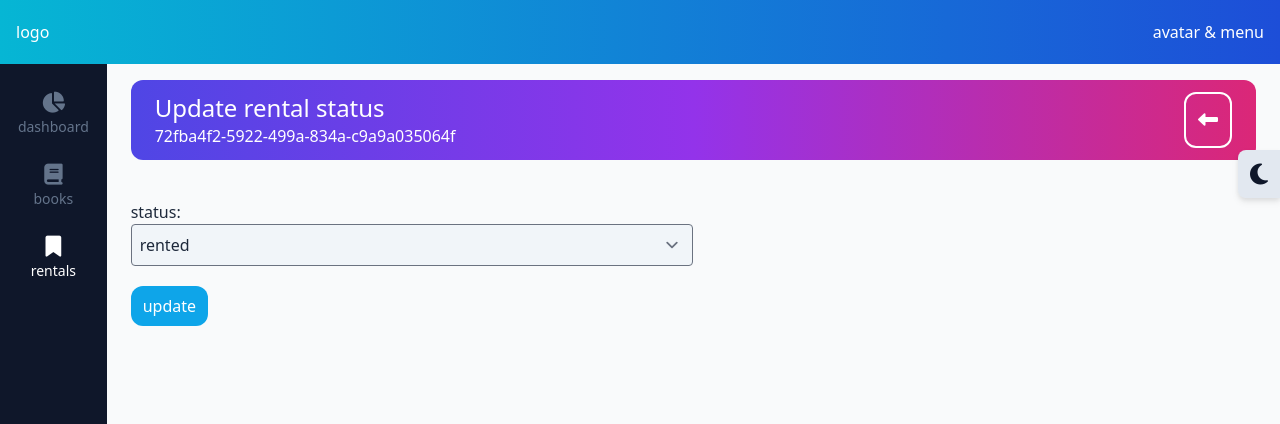
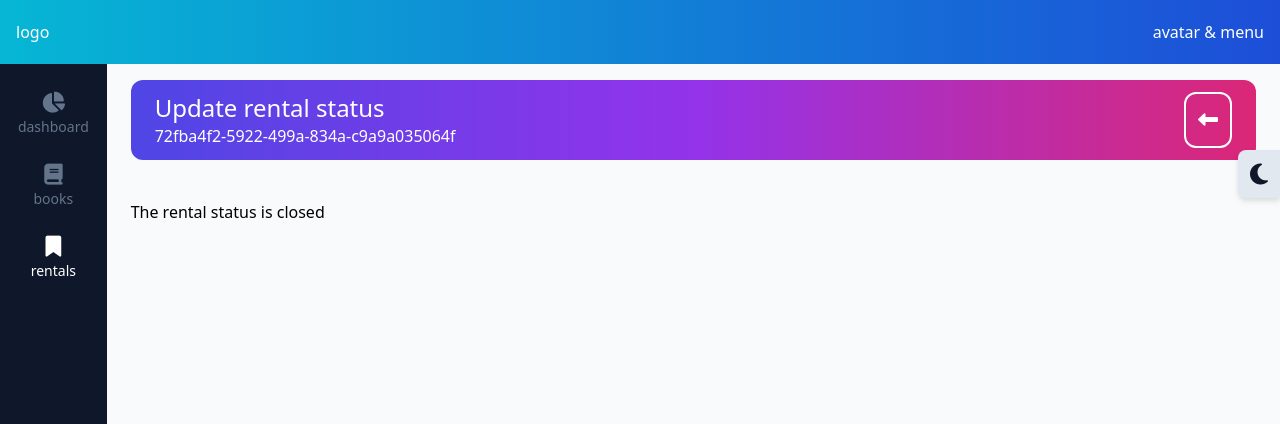
Before and after one commit to papei78/djangoTw, a Django app: page /rentals/1/9/ in a window 1280 px wide. Shown: the top 424 px of the page. Run offline with Django 5.2, Linux system fonts and the light colour scheme; data comes from the database, SQL or seed files in the repository; style sheets or scripts are compiled from the project's sources; some libraries are stand-ins or nearby versions.

Commit message:
change status access

```diff
--- a/src/rentals/templates/rentals/update.html
+++ b/src/rentals/templates/rentals/update.html
@@ -16,6 +16,11 @@ update status
 {% include 'components/header.html' with title="Update rental status" description=object.book.id is_go_back=True %}
 
 
+{% if object.is_closed %}
+
+The rental status is closed
+
+{% else %}
 <form method="POST" class="w-1/2">
     {% csrf_token %}
     <div class="mb-2">
@@ -27,6 +32,9 @@ update status
         update
     </button>
 </form>
+{% endif %}
+
+
 
 {% endblock content %}
 
```
